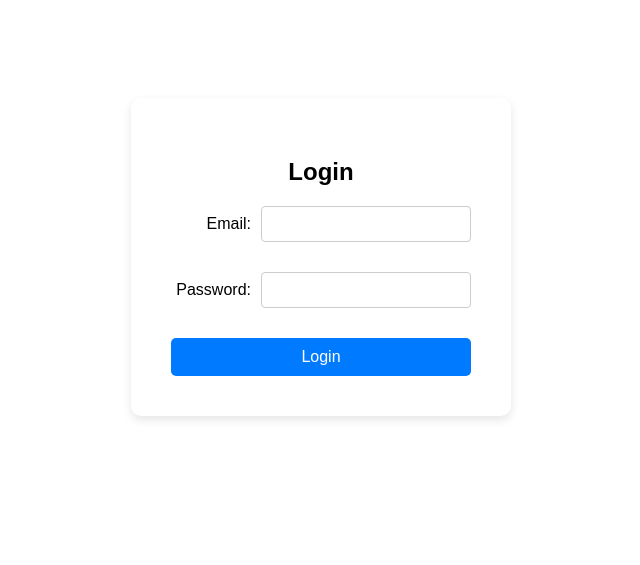
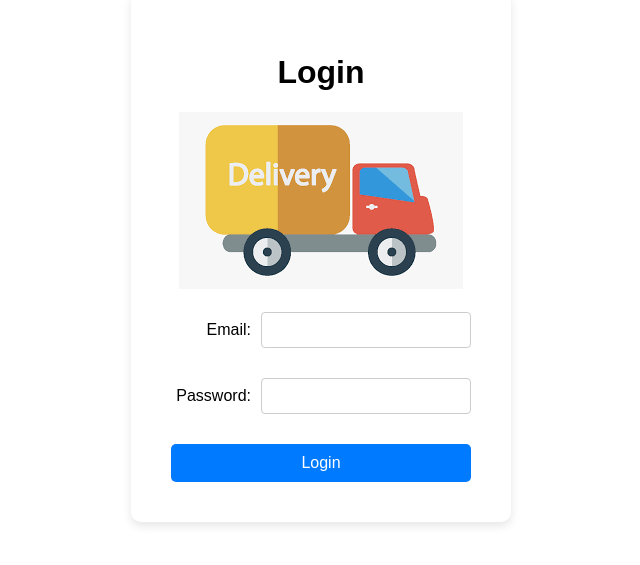
Before and after one commit to AuroraVane/SC2006, a React (Create React App) app in the folder routerunner/client/: page /login in a window 1280 px wide. Shown: the part 143-708 px from the top of the page, without its empty margins (319-959 px from the left). Built offline with nearby package versions, Linux system fonts and the light colour scheme.

Commit message:
Title and Icon Update

```diff
--- a/routerunner/client/public/index.html
+++ b/routerunner/client/public/index.html
@@ -2,7 +2,7 @@
 <html lang="en">
   <head>
     <meta charset="utf-8" />
-    <link rel="icon" href="%PUBLIC_URL%/favicon.ico" />
+    <link rel="icon" href="%PUBLIC_URL%/delivery_truck_icon.ico" />
     <meta name="viewport" content="width=device-width, initial-scale=1" />
     <meta name="theme-color" content="#000000" />
     <meta
@@ -24,7 +24,7 @@
       work correctly both with client-side routing and a non-root public URL.
       Learn how to configure a non-root public URL by running `npm run build`.
     -->
-    <title>React App</title>
+    <title>RouteRunner</title>
   </head>
   <body>
     <noscript>You need to enable JavaScript to run this app.</noscript>
--- a/routerunner/client/src/components/LoginForm.js
+++ b/routerunner/client/src/components/LoginForm.js
@@ -5,6 +5,7 @@ import { useNavigate } from 'react-router-dom';
 import { parseJwt } from '../utils/jwtUtils';
 import { doSignInWithEmailAndPassword } from '../firebase/auth'; // Import Firebase functions
 import { getAuth } from 'firebase/auth';
+import deliveryIcon from '../utils/delivery.jpg';
 
 const LoginForm = () => {
     const [username, setUsername] = useState('');
@@ -70,7 +71,9 @@ const LoginForm = () => {
 
     return (
         <div className="form-container">
-            <h2>Login</h2>
+            <h1>Login</h1>
+            <img src={deliveryIcon} alt="delivery_icon" />
+            <h3></h3>
             <form onSubmit={handleSubmit}>
                 <div className="form-group">
                     <label>Email: </label>
```
Also changed, not shown: routerunner/client/src/utils/delivery.jpg (added), 1 other file (tests, documents, lock files or other folders).
